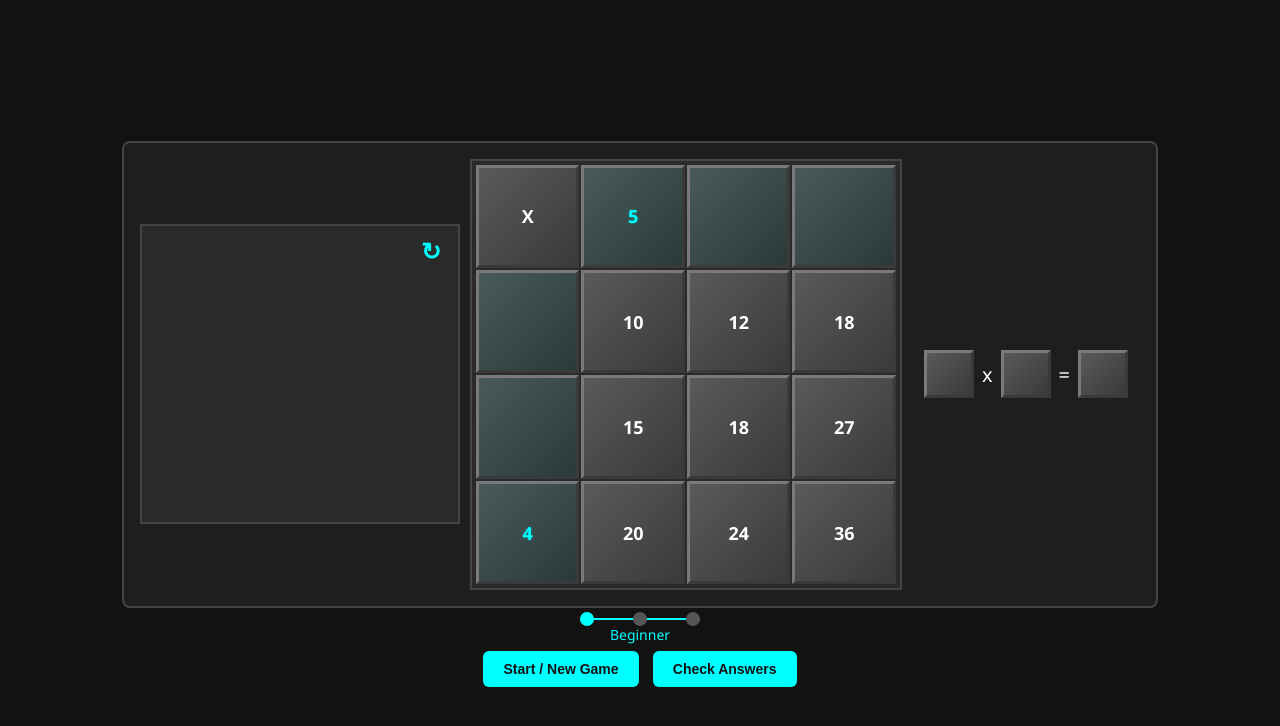
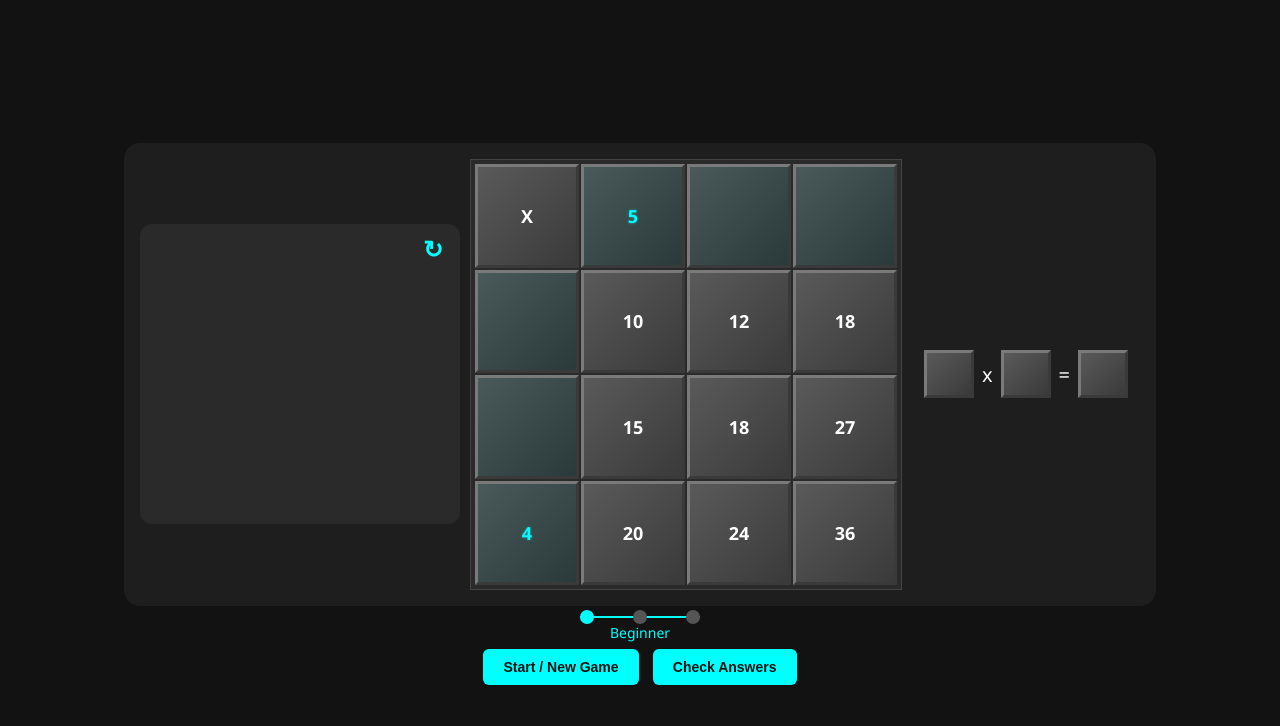
Before and after one commit to kbwag19/multiploku, a website: page multiploku_June12B.html in a window 1280 px wide. Shown: the part 56-782 px from the top of the page. Drawn offline with Linux system fonts and the light colour scheme.

Commit message:
Refine grid styling

```diff
--- a/multiploku_June12B.html
+++ b/multiploku_June12B.html
@@ -30,6 +30,7 @@
     .container {
       background: #1e1e1e;
       border: none;
+      border-radius: 12px;
       display: flex;
       justify-content: center;
       align-items: center;
@@ -45,7 +46,8 @@
       gap: 2px;
       padding: 4px;
       background: #2a2a2a;
-      border: 2px solid #444;
+      border: 1px solid #444;
+      border-radius: 0;
     }
     .center-grid {
       aspect-ratio: 1 / 1;
@@ -276,8 +278,8 @@
 
     .board-wrapper {
       background: #1e1e1e;
-      border: 2px solid #444;
-      border-radius: 8px;
+      border: none;
+      border-radius: 16px;
       padding: 16px;
       display: inline-block;
     }
@@ -340,7 +342,8 @@
       padding: 10px;
       box-sizing: border-box;
       background: #2a2a2a;
-      border: 2px solid #444;
+      border: none;
+      border-radius: 12px;
     }
 
     #rotate-btn {
```
